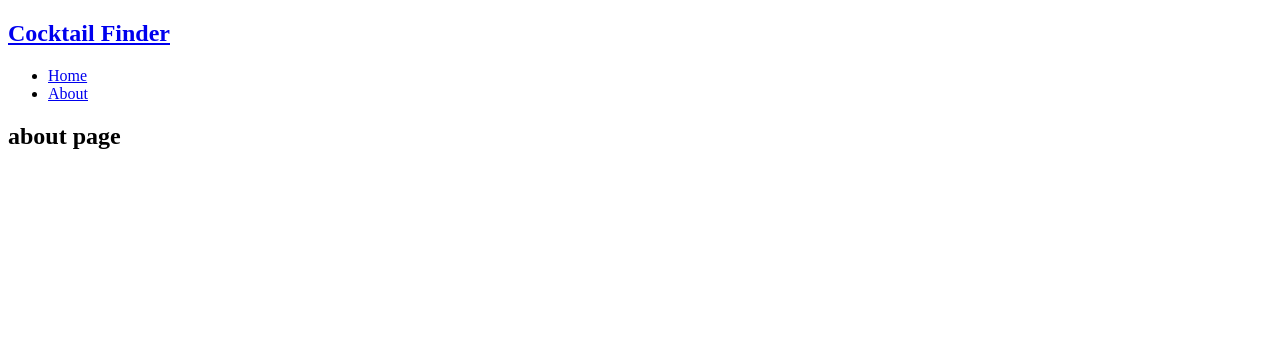
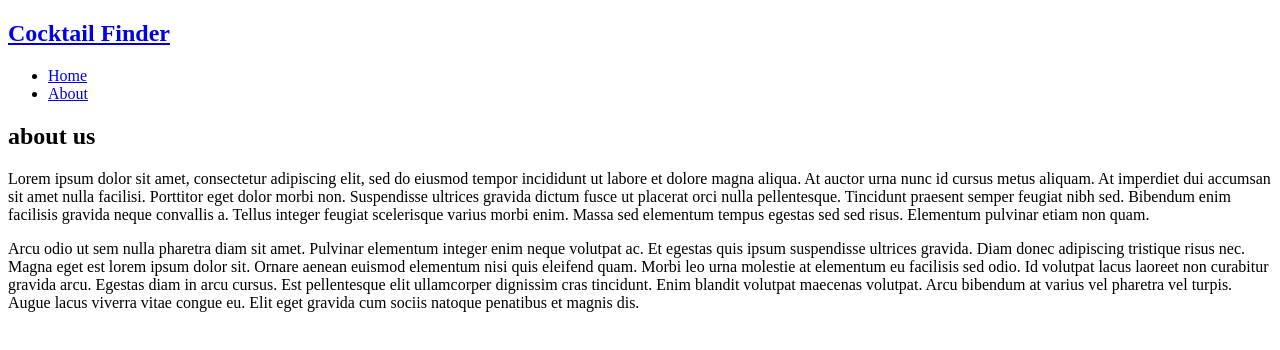
Before and after one commit to vk0808/cocktail-finder, a React (Create React App) app: page /about in a window 1280 px wide. Shown: the top 350 px of the page. Built offline with nearby package versions, Linux system fonts and the light colour scheme.

Commit message:
filled about page

```diff
--- a/src/pages/About.js
+++ b/src/pages/About.js
@@ -2,9 +2,32 @@ import React from "react";
 
 const About = () => {
   return (
-    <div>
-      <h2>about page</h2>
-    </div>
+    <section className="about-section section">
+      <h1 className="section-title">about us</h1>
+      <p>
+        Lorem ipsum dolor sit amet, consectetur adipiscing elit, sed do eiusmod
+        tempor incididunt ut labore et dolore magna aliqua. At auctor urna nunc
+        id cursus metus aliquam. At imperdiet dui accumsan sit amet nulla
+        facilisi. Porttitor eget dolor morbi non. Suspendisse ultrices gravida
+        dictum fusce ut placerat orci nulla pellentesque. Tincidunt praesent
+        semper feugiat nibh sed. Bibendum enim facilisis gravida neque convallis
+        a. Tellus integer feugiat scelerisque varius morbi enim. Massa sed
+        elementum tempus egestas sed sed risus. Elementum pulvinar etiam non
+        quam.
+      </p>
+      <p>
+        Arcu odio ut sem nulla pharetra diam sit amet. Pulvinar elementum
+        integer enim neque volutpat ac. Et egestas quis ipsum suspendisse
+        ultrices gravida. Diam donec adipiscing tristique risus nec. Magna eget
+        est lorem ipsum dolor sit. Ornare aenean euismod elementum nisi quis
+        eleifend quam. Morbi leo urna molestie at elementum eu facilisis sed
+        odio. Id volutpat lacus laoreet non curabitur gravida arcu. Egestas diam
+        in arcu cursus. Est pellentesque elit ullamcorper dignissim cras
+        tincidunt. Enim blandit volutpat maecenas volutpat. Arcu bibendum at
+        varius vel pharetra vel turpis. Augue lacus viverra vitae congue eu.
+        Elit eget gravida cum sociis natoque penatibus et magnis dis.
+      </p>
+    </section>
   );
 };
 
```
